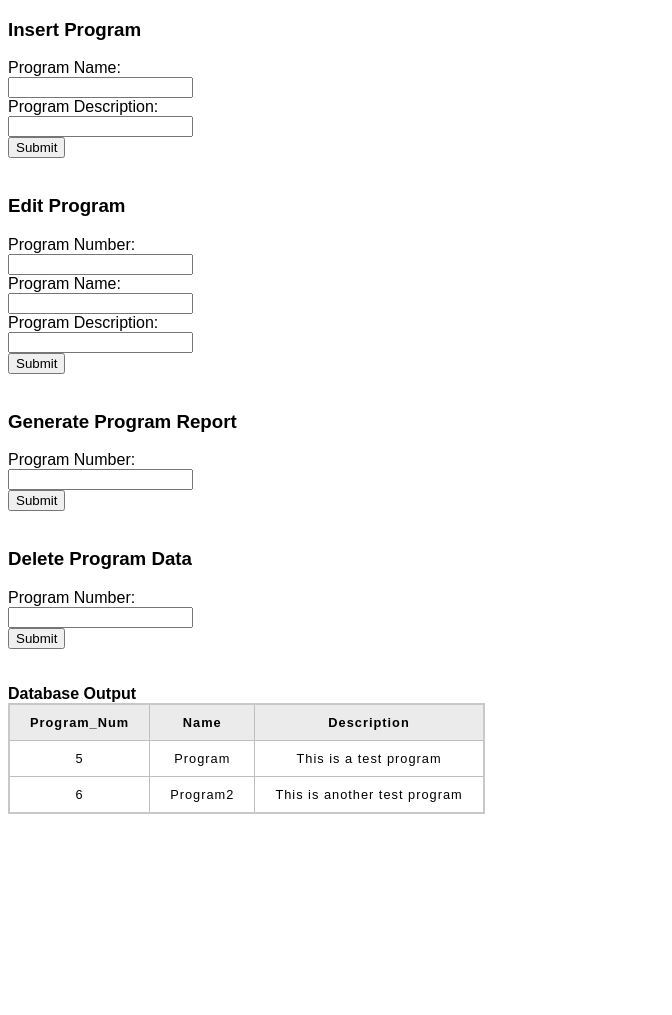
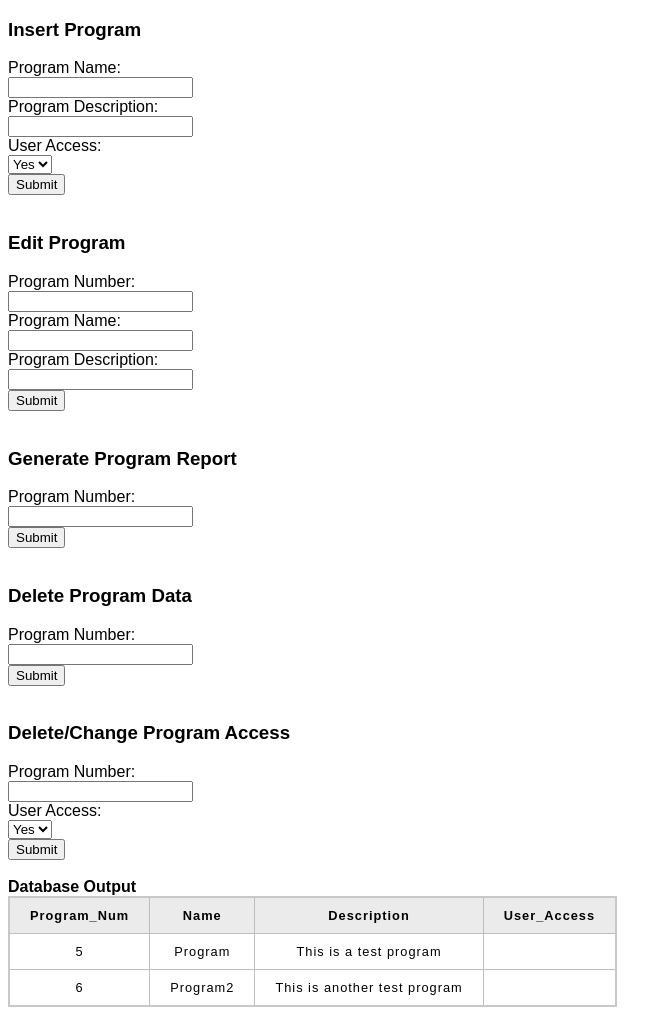
Before and after one commit to nick-thewin/CSCE310_Project, a PHP site: page /program_info_manager.php in a window 1280 px wide. Shown: the part 46-1061 px from the top of the page, without its empty margins (0-672 px from the left). Before the commit the page ends 860 px from the top, so only its background shows below. Run offline with PHP 8.4, Linux system fonts and the light colour scheme; data comes from the database, SQL or seed files in the repository; data that the repository does not hold is empty.

Commit message:
added boolean column, and changed the feautres to match for program info manage

```diff
--- a/program_info_manager.php
+++ b/program_info_manager.php
@@ -8,6 +8,11 @@
     <input type="text" id="Program_Name" name="Program_Name"><br>
     <label for="Program_Desc">Program Description: </label><br>
     <input type="text" id="Program_Desc" name="Program_Desc"><br>
+    <label for="User_Access">User Access: </label><br>
+    <select id="User_Access" name="User_Access">
+        <option value="1">Yes</option>
+        <option value="0">No</option>
+    </select><br>
     <button type="insert_program" name="insert_program">Submit</button>
   </form>
   <br>
@@ -42,6 +47,18 @@
     </form>
     <br>
 
+    <h3>Delete/Change Program Access</h3>
+    <form action="includes/program_info_manager.inc.php" method="post">
+        <label for="Program_Num">Program Number: </label><br>
+        <input type="text" id="Program_Num" name="Program_Num"><br>
+        <label for="User_Access">User Access: </label><br>
+        <select id="User_Access" name="User_Access">
+          <option value="1">Yes</option>
+          <option value="0">No</option>
+        </select><br>
+        <button type="delete_program_access" name="delete_program_access">Submit</button>
+    </form>
+
 
 <?php
 
@@ -52,17 +69,20 @@ echo '<table>
           <th>Program_Num</th>
           <th>Name</th>
           <th>Description</th>
+          <th>User_Access</th>
       </tr>';
 if ($result = $conn->query($query)) {
   while ($row = $result->fetch_assoc()) {
       $field1name = $row["Program_Num"];
       $field2name = $row["Name"];
       $field3name = $row["Description"];
+      $field4name = $row["User_Access"];
 
       echo '<tr>
         <td>'.$field1name.'</td>
         <td>'.$field2name.'</td>
         <td>'.$field3name.'</td>
+        <td>'.$field4name.'</td>
       </tr>';
   }
 $result->free();
```
Also changed, not shown: includes/program_info_manager.inc.php (+40 -5 lines).
